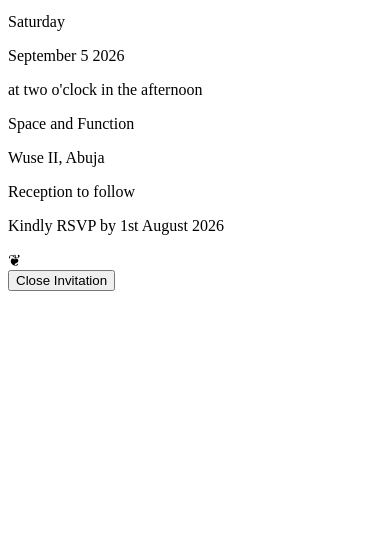
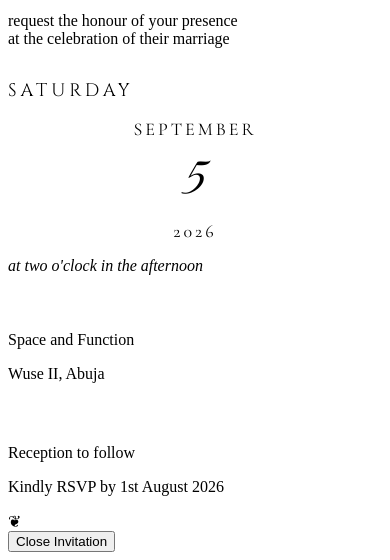
Before and after one commit to JamesIdoko22/wedding-invite, a plain HTML site: page index.html in a window 390 px wide. Shown: the part 327-887 px from the top of the page. Before the commit the page ends 844 px from the top, so only its background shows below. Drawn offline with nearby package versions, Linux system fonts and the light colour scheme.

Commit message:
Enhance styles for invitation layout and responsiveness
Added styles for date section, RSVP, and mobile responsiveness.

```diff
--- a/style.css
+++ b/style.css
@@ -1,99 +1,88 @@
-<!DOCTYPE html>
-<html lang="en">
-<head>
-    <meta charset="UTF-8">
-    <meta name="viewport" content="width=device-width, initial-scale=1.0">
-    <title>Aarav & Meera • Wedding Invitation</title>
-    <link rel="stylesheet" href="style.css">
-    <link href="https://fonts.googleapis.com/css2?family=Cormorant+Garamond:wght@300;400;500;600&family=Great+Vibes&family=Cinzel:wght@400;500&display=swap" rel="stylesheet">
-</head>
-<body>
+/* DATE SECTION FIX */
+.date-section {
+    margin: 30px 0;
+}
 
-<!-- Floating Petals -->
-<div class="petals">
-    <span class="petal"></span>
-    <span class="petal"></span>
-    <span class="petal"></span>
-    <span class="petal"></span>
-    <span class="petal"></span>
-    <span class="petal"></span>
-    <span class="petal"></span>
-    <span class="petal"></span>
-    <span class="petal"></span>
-    <span class="petal"></span>
-</div>
+.day {
+    font-family: 'Cinzel', serif;
+    letter-spacing: 4px;
+    text-transform: uppercase;
+    font-size: 18px;
+    margin-bottom: 10px;
+}
 
-<!-- ENVELOPE SCREEN -->
-<div class="screen envelope-screen" id="envelopeScreen">
-    <div class="envelope-container">
-        <p class="top-text">You're cordially invited</p>
-        <div class="envelope" id="envelope" onclick="openEnvelope()">
-            <div class="envelope-back"></div>
-            <div class="envelope-letter">
-                <div class="seal">
-                    <span>A<br>&<br>M</span>
-                </div>
-            </div>
-            <div class="envelope-front"></div>
-            <div class="envelope-flap"></div>
-        </div>
-        <p class="click-hint">✨ Tap envelope to open ✨</p>
-    </div>
-</div>
+.date-row {
+    display: flex;
+    justify-content: center;
+    align-items: center;
+    gap: 25px;
+    margin: 15px 0;
+}
 
-<!-- INVITATION SCREEN -->
-<div class="screen invite-screen" id="inviteScreen">
-    <div class="invite-card">
-        <div class="ornament top">❦</div>
+.month, .year {
+    font-family: 'Cormorant Garamond', serif;
+    text-transform: uppercase;
+    letter-spacing: 3px;
+    font-size: 18px;
+}
 
-        <p class="overline">Together with their families</p>
+.date-number {
+    font-family: 'Great Vibes', cursive;
+    font-size: 72px;
+    color: var(--champagne);
+    border-top: 1px solid var(--champagne);
+    border-bottom: 1px solid var(--champagne);
+    padding: 0 15px;
+}
 
-        <h1 class="names">
-            <span>Aarav</span>
-            <span class="amp">&</span>
-            <span>Meera</span>
-        </h1>
+.time {
+    font-style: italic;
+    margin-top: 10px;
+}
 
-        <div class="divider">
-            <span class="line"></span>
-            <span class="diamond">◆</span>
-            <span class="line"></span>
-        </div>
+/* Divider Fix */
+.divider {
+    height: 1px;
+    width: 60%;
+    margin: 25px auto;
+    background: linear-gradient(to right, transparent, var(--champagne), transparent);
+}
 
-        <p class="request">request the honour of your presence<br>at the celebration of their marriage</p>
+/* Names Fix */
+.names {
+    font-family: 'Great Vibes', cursive;
+    font-size: 64px;
+    margin: 20px 0;
+}
 
-        <div class="date-block">
-            <div class="day">Saturday</div>
-            <div class="date-row">
-                <span class="month">February</span>
-                <span class="number">14</span>
-                <span class="year">2027</span>
-            </div>
-            <div class="time">at five o'clock in the evening</div>
-        </div>
+.names span {
+    color: var(--champagne);
+}
 
-        <div class="divider">
-            <span class="line"></span>
-            <span class="diamond">◆</span>
-            <span class="line"></span>
-        </div>
+/* RSVP Section */
+.rsvp-section {
+    margin-top: 25px;
+    padding-top: 20px;
+    border-top: 1px dashed var(--champagne);
+}
 
-        <div class="venue">
-            <p class="venue-name">The Royal Palace Gardens</p>
-            <p class="venue-address">New Delhi, India</p>
-        </div>
+.rsvp {
+    color: var(--gold);
+    font-weight: 500;
+}
 
-        <div class="rsvp-block">
-            <p>Reception to follow</p>
-            <p class="rsvp">Kindly RSVP by 1st January 2027</p>
-        </div>
+/* Mobile Fix */
+@media (max-width: 480px) {
+    .date-row {
+        flex-direction: column;
+        gap: 5px;
+    }
 
-        <div class="ornament bottom">❦</div>
+    .date-number {
+        font-size: 56px;
+    }
 
-        <button class="close-btn" onclick="closeInvite()">Close Invitation</button>
-    </div>
-</div>
-
-<script src="script.js"></script>
-</body>
-</html>
+    .names {
+        font-size: 48px;
+    }
+}
```
